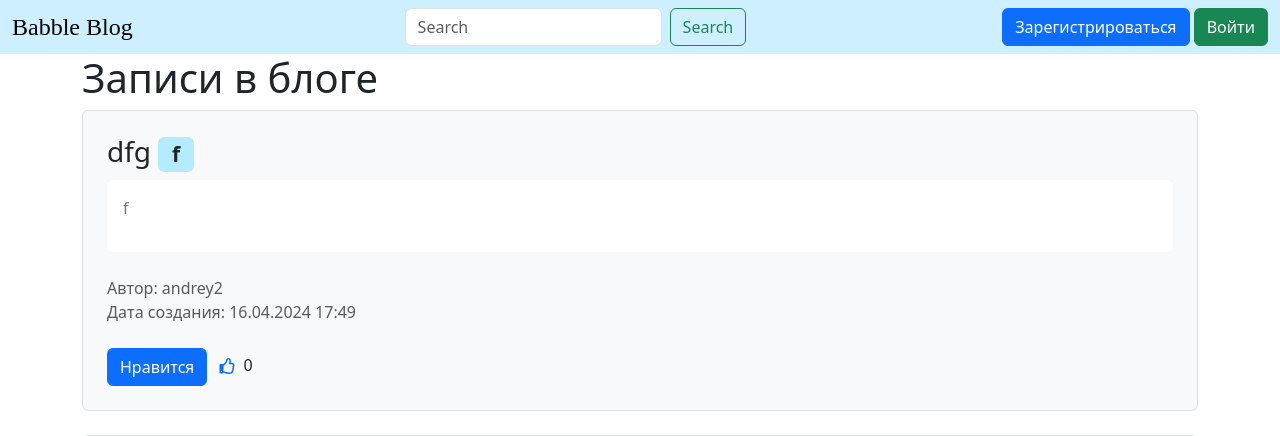
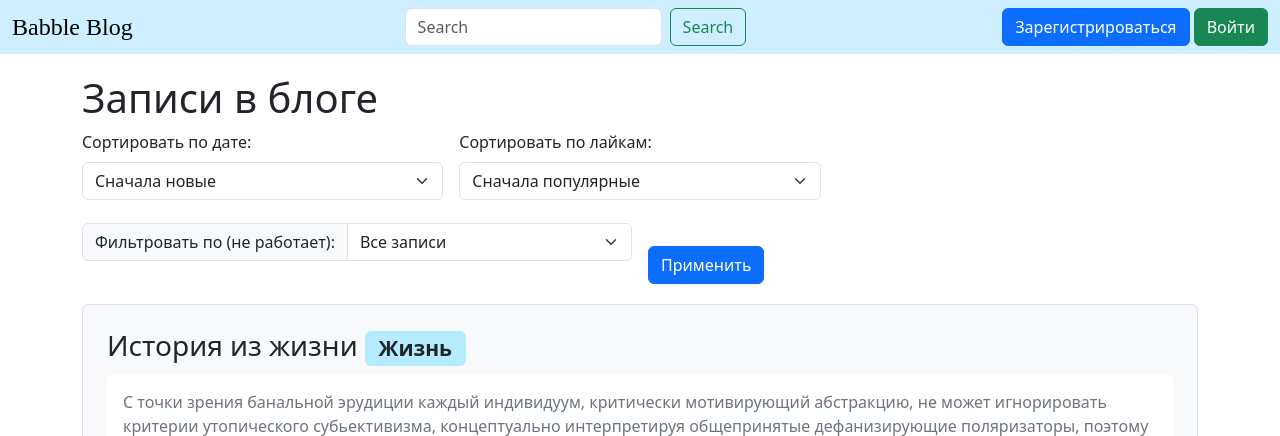
Before and after one commit to Andrey0388/BabbleBlog, a Flask app: page / in a window 1280 px wide. Shown: the top 436 px of the page. Run offline with Flask 3, Linux system fonts and the light colour scheme; data comes from the database, SQL or seed files in the repository; both versions use the stored data as it was after the commit; some web fonts are replaced.

Commit message:
Сайт

```diff
--- a/app/main.py
+++ b/app/main.py
@@ -33,6 +33,30 @@ def index():
     else:
         news = db_sess.query(News).filter(News.is_private != True)
 
+    order = request.args.get('order', 'newest')
+    if order == 'newest':
+        news = db_sess.query(News).order_by(News.created_date.desc()).all()
+    elif order == 'oldest':
+        news = db_sess.query(News).order_by(News.created_date).all()
+    else:
+        pass
+
+    likes_order = request.args.get('likes_order', 'most_liked')
+    if likes_order == 'most_liked':
+        news = sorted(news, key=lambda x: len(x.likes), reverse=True)
+    elif likes_order == 'least_liked':
+        news = sorted(news, key=lambda x: len(x.likes))
+    else:
+        pass
+
+    filterBy = request.args.get('filterBy', 'all')
+    if filterBy == 'filterBy':
+        news = news.filter(key=lambda x: x.user == current_user)
+    elif filterBy == 'all':
+        pass
+    else:
+        pass
+
     likes_count = {}
     for item in news:
         likes_count[item.id] = db_sess.query(Like).filter(Like.news_id == item.id).count()
@@ -40,7 +64,7 @@ def index():
     like_user_ids = {}
     for item in news:
         like_user_ids[item] = [like.user_id for like in item.likes]
-    return render_template('index.html', news=news, likes_count=likes_count, like_user_ids=like_user_ids)
+    return render_template('index.html', news=news, likes_count=likes_count, like_user_ids=like_user_ids, order=order, likes_order=likes_order, filterBy=filterBy)
 
 
 @app.route('/register', methods=['GET', 'POST'])
--- a/app/templates/index.html
+++ b/app/templates/index.html
@@ -1,10 +1,59 @@
 {% extends "base.html" %}
 
 {% block content %}
+<div style="height: 20px;"></div>
+
 <h1>Записи в блоге</h1>
-{% for item in news|reverse %}
+<!-- Форма с фильтрами -->
+<style>
+    .filter-form {
+        margin-bottom: 20px; /* Настройте значение отступа по вашему усмотрению */
+    }
+
+
+</style>
+
+<!-- Форма с фильтрами -->
+<form class="filter-form" method="GET" action="{{ url_for('index') }}">
+    <div class="row g-3 align-items-center">
+        <div class="col-md-4">
+            <label for="sort_order" class="form-label">Сортировать по дате:</label>
+            <select class="form-select" id="sort_order" name="order">
+                <option value="newest" {% if order==
+                'newest' %} selected {% endif %}>Сначала новые</option>
+                <option value="oldest" {% if order==
+                'oldest' %} selected {% endif %}>Сначала старые</option>
+            </select>
+        </div>
+        <div class="col-md-4">
+            <label for="sort_likes" class="form-label">Сортировать по лайкам:</label>
+            <select class="form-select" id="sort_likes" name="likes_order">
+                <option value="most_liked" {% if likes_order==
+                'most_liked' %} selected {% endif %}>Сначала популярные</option>
+                <option value="least_liked" {% if likes_order==
+                'least_liked' %} selected {% endif %}>Сначала непопулярные</option>
+            </select>
+        </div>
+        <div class="col-md-6">
+            <div class="input-group mb-3">
+                <label class="input-group-text" for="filterBy">Фильтровать по (не работает):</label>
+                <select class="form-select" id="filterBy" name="filterBy">
+                    <option value="all" {% if filterBy == 'all' %} selected {% endif %}>Все записи</option>
+                    <option value="my_posts" {% if filterBy == 'my_posts' %} selected {% endif %}>Только мои записи</option>
+                </select>
+            </div>
+        </div>
+        <div class="col-md-4">
+            <div style="height: 30px;"></div>
+            <button type="submit" class="btn btn-primary">Применить</button>
+        </div>
+    </div>
+</form>
+
+
+{% for item in news %}
 <div class="col-lg-12 border rounded bg-light mb-4 p-4"> <!-- Изменен класс на col-lg-11 -->
-    <h3>{{ item.title }} <span class="badge bg-custom-light-blue text-dark">{{ item.category }}</span> </h3>
+    <h3>{{ item.title }} <span class="badge bg-custom-light-blue text-dark">{{ item.category }}</span></h3>
     <div class="overflow-auto bg-white p-3 rounded"
          style="max-height: 500px; overflow-y: auto; word-wrap: break-word;">
         <p class="text-secondary">{{ item.content }}</p>
@@ -61,5 +110,9 @@
     $(document).ready(function(){
         $('[data-bs-toggle="tooltip"]').tooltip();
     });
+
+
+
+
 </script>
 {% endblock %}
```
Also changed, not shown: app/db/blogs.db.
